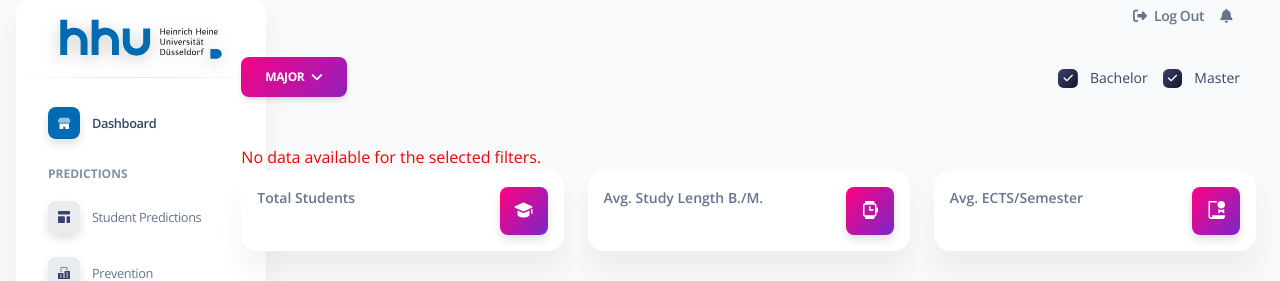
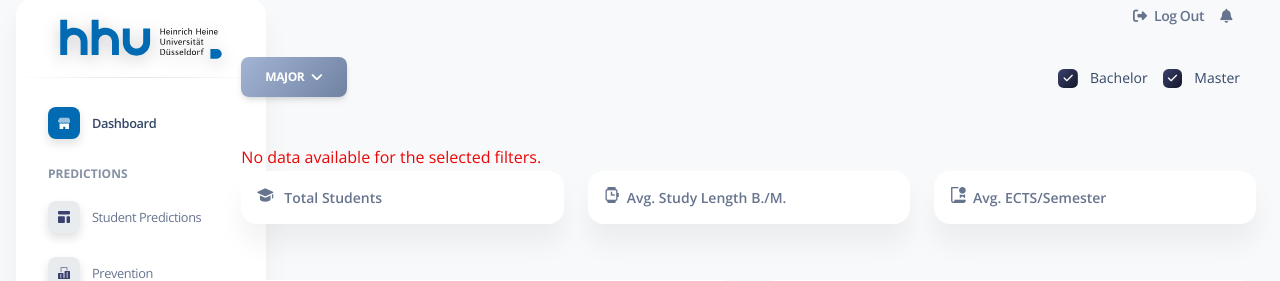
Before and after one commit to hhu-rapp/rapp-webapp, a Python web app: template app/templates/main/dashboard.html in a window 1280 px wide. Shown: the part 17-298 px from the top of the page. Run offline with Jinja, Linux system fonts and the light colour scheme; the template is opened without the code that fills it, so the values that code supplies are empty; some libraries are stand-ins or nearby versions.

Commit message:
Update card design

```diff
--- a/app/templates/main/dashboard.html
+++ b/app/templates/main/dashboard.html
@@ -7,7 +7,7 @@
 		<!-- Major Select -->
 		<div class="d-flex ">
 			<div class="dropdown me-auto ">
-				<button class="btn bg-gradient-primary dropdown-toggle" type="button" id="majorSelectButton"
+				<button class="btn bg-gradient-secondary dropdown-toggle" type="button" id="majorSelectButton"
 						data-bs-toggle="dropdown" aria-expanded="false">
 					Major
 				</button>
@@ -49,83 +49,42 @@
 		<div class="col-xl-4 col-sm-6 mb-xl-0 mb-4">
 			<div class="card">
 				<div class="card-body p-3">
-					<div class="row">
-						<div class="col-8">
 							<div class="numbers">
-								<p class="text-sm mb-0 text-capitalize font-weight-bold">Total Students</p>
-								<h5 class="font-weight-bolder mb-0" id="totalStudents">
-{#									<span class="text-danger text-sm font-weight-bolder">-5%</span>#}
-								</h5>
+								<div class="d-flex">
+									<i class="ni ni-hat-3 opacity-10" aria-hidden="true"></i>
+									<p class="text-sm mb-0 text-capitalize font-weight-bold">&nbsp;&nbsp; Total Students</p>
+								</div>
+								<h4 class="font-weight-bolder  mb-0" id="totalStudents">
+								</h4>
 							</div>
-						</div>
-						<div class="col-4 text-end">
-							<div class="icon icon-shape bg-gradient-primary shadow text-center border-radius-md">
-								<i class="ni ni-hat-3 text-lg opacity-10" aria-hidden="true"></i>
-							</div>
-						</div>
-					</div>
 				</div>
 			</div>
 		</div>
-{#		<div class="col-xl-3 col-sm-6 mb-xl-0 mb-4">#}
-{#			<div class="card">#}
-{#				<div class="card-body p-3">#}
-{#					<div class="row">#}
-{#						<div class="col-8">#}
-{#							<div class="numbers">#}
-{#								<p class="text-sm mb-0 text-capitalize font-weight-bold">Total Dropouts</p>#}
-{#								<h5 class="font-weight-bolder mb-0" id="totalDropouts">#}
-{#									<span class="text-danger text-sm font-weight-bolder">+3%</span>#}
-{#								</h5>#}
-{#							</div>#}
-{#						</div>#}
-{#						<div class="col-4 text-end">#}
-{#							<div class="icon icon-shape bg-gradient-primary shadow text-center border-radius-md">#}
-{#								<i class="ni ni-fat-remove text-lg opacity-10" aria-hidden="true"></i>#}
-{#							</div>#}
-{#						</div>#}
-{#					</div>#}
-{#				</div>#}
-{#			</div>#}
-{#		</div>#}
 		<div class="col-xl-4 col-sm-6 mb-xl-0 mb-4">
 			<div class="card">
 				<div class="card-body p-3">
-					<div class="row">
-						<div class="col-8">
 							<div class="numbers">
-								<p class="text-sm mb-0 text-capitalize font-weight-bold">Avg. Study Length B./M.</p>
-
-								<h5 class="font-weight-bolder mb-0" id="avgEctsStudyLength">
-								</h5>
+								<div class="d-flex">
+									<i class="ni ni-watch-time opacity-10" aria-hidden="true"></i>
+								<p class="text-sm mb-0 text-capitalize font-weight-bold">&nbsp;&nbsp;Avg. Study Length B./M.</p>
+								</div>
+									<h4 class="font-weight-bolder mb-0" id="avgEctsStudyLength">
+								</h4>
 							</div>
-						</div>
-						<div class="col-4 text-end">
-							<div class="icon icon-shape bg-gradient-primary shadow text-center border-radius-md">
-								<i class="ni ni-watch-time text-lg opacity-10" aria-hidden="true"></i>
-							</div>
-						</div>
-					</div>
 				</div>
 			</div>
 		</div>
 		<div class="col-xl-4 col-sm-6">
 			<div class="card">
 				<div class="card-body p-3">
-					<div class="row">
-						<div class="col-8">
 							<div class="numbers">
-								<p class="text-sm mb-0 text-capitalize font-weight-bold">Avg. ECTS/Semester</p>
-								<h5 class="font-weight-bolder mb-0" id="avgEctsPerSemester">
-								</h5>
+								<div class="d-flex">
+									<i class="ni ni-paper-diploma opacity-10" aria-hidden="true"></i>
+								<p class="text-sm mb-0 text-capitalize font-weight-bold">&nbsp;&nbsp;Avg. ECTS/Semester</p>
+								</div>
+								<h4 class="font-weight-bolder mb-0" id="avgEctsPerSemester">
+								</h4>
 							</div>
-						</div>
-						<div class="col-4 text-end">
-							<div class="icon icon-shape bg-gradient-primary shadow text-center border-radius-md">
-								<i class="ni ni-paper-diploma text-lg opacity-10" aria-hidden="true"></i>
-							</div>
-						</div>
-					</div>
 				</div>
 			</div>
 		</div>
```
